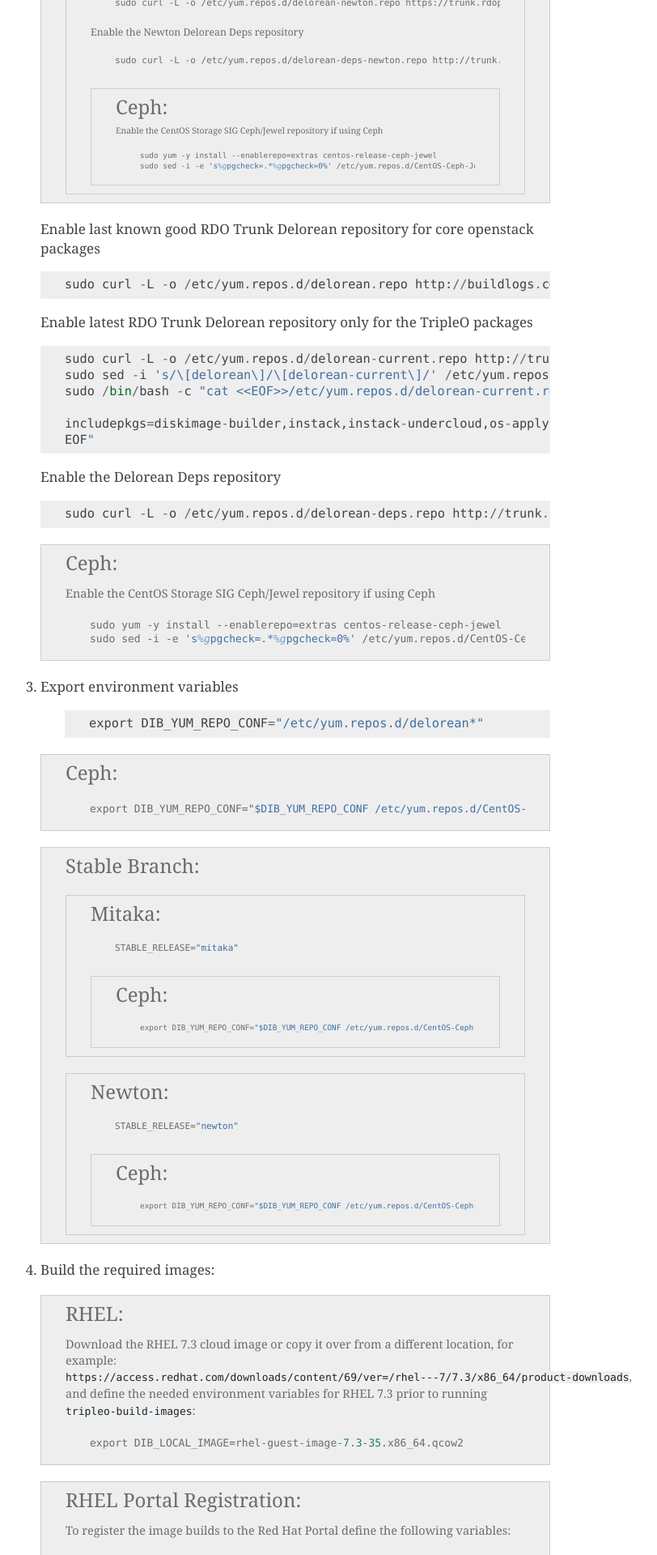
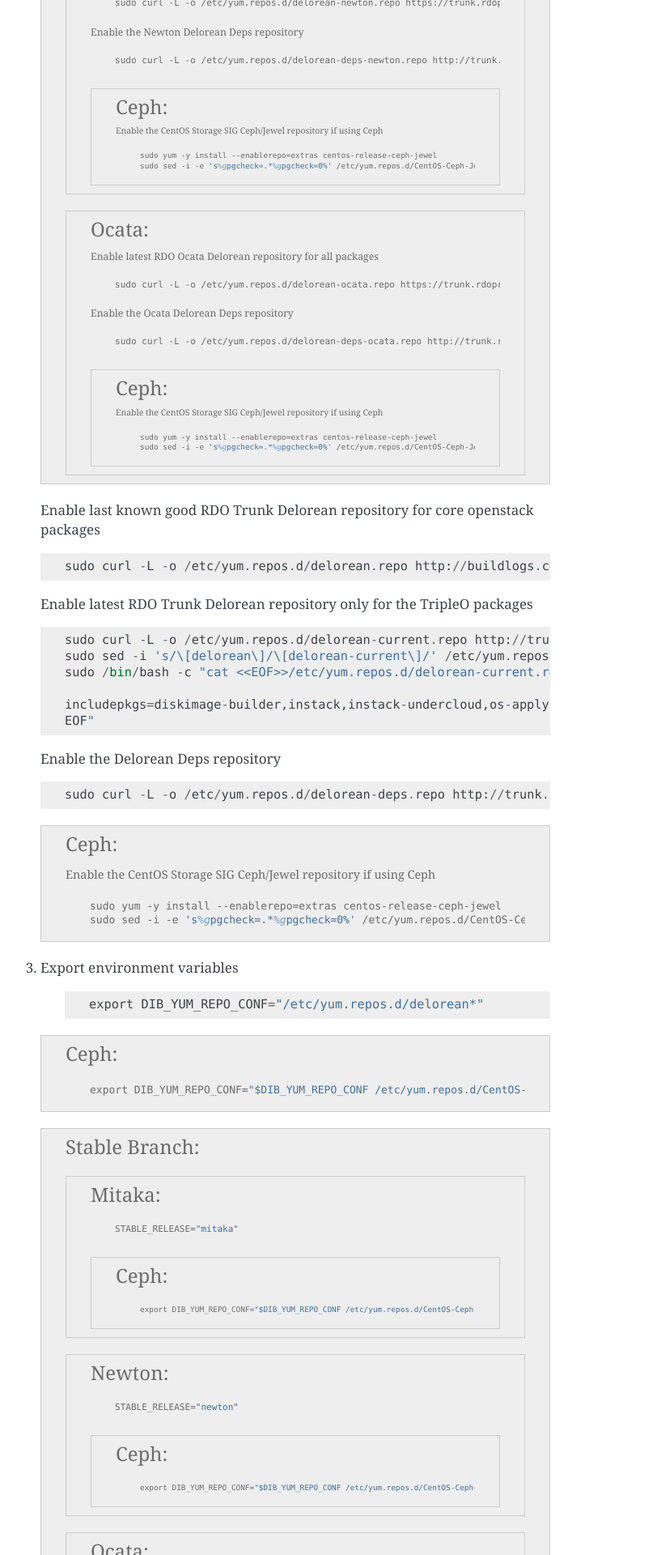
Before and after one commit to openstack-archive/tripleo-docs, a Sphinx documentation site: the page built from doc/source/basic_deployment/basic_deployment_cli.rst, in a window 1280 px wide. Shown: the part 2367-4287 px from the top of the page at 81% size, without its empty margins (400-1212 px from the left). Built offline with Sphinx 7.4.7, drawn with Linux system fonts in a browser that asks for light colours; some of the changed text lies outside the part shown.

Commit message:
Update installation instructions to include stable/ocata branch
This change updates the undercloud installation and overcloud
basic command line installation instructions to include repos
for the stable branch of Ocata.

It appears that all the required information for upgrading from
Newton to Ocata already appears in the post_deployment/upgrading
document, but this should probably be reviewed.

Change-Id: I7843c45ec860dcda43fe57433c04a8d0cc24b021

```diff
--- a/doc/source/_custom/custom.css
+++ b/doc/source/_custom/custom.css
@@ -64,6 +64,7 @@
 .stable {background: #eed;}
 .mitaka {background: #dee;}
 .newton {background: #ede;}
+.ocata {background: #edd;}
 .centos {background: #fef;}
 .baremetal {background: #eef;}
 .virtual {background: #efe;}
@@ -74,6 +75,7 @@
 .ltom {background: #dee;}
 .mton {background: #ded;}
 .ntoo {background: #edd;}
+.otoo.{background: #dde;}
 /* admonition selector */
 #admonition_selector {
   color: white;
--- a/doc/source/basic_deployment/basic_deployment_cli.rst
+++ b/doc/source/basic_deployment/basic_deployment_cli.rst
@@ -129,6 +129,20 @@
          ::
 
             STABLE_RELEASE="newton"
+
+         .. admonition:: Ceph
+            :class: ceph
+
+            ::
+
+               export DIB_YUM_REPO_CONF="$DIB_YUM_REPO_CONF /etc/yum.repos.d/CentOS-Ceph-Jewel.repo"
+
+      .. admonition:: Ocata
+         :class: ocata
+
+         ::
+
+            STABLE_RELEASE="ocata"
 
          .. admonition:: Ceph
             :class: ceph
--- a/doc/source/index.rst
+++ b/doc/source/index.rst
@@ -89,6 +89,11 @@
 
    Step that should only be run when installing from the Newton stable branch.
 
+.. admonition:: Ocata
+   :class: ocata
+
+   Step that should only be run when installing from the Ocata stable branch.
+
 .. admonition:: SSL
    :class: ssl
 
--- a/doc/source/repositories.txt
+++ b/doc/source/repositories.txt
@@ -54,6 +54,31 @@
                sudo yum -y install --enablerepo=extras centos-release-ceph-jewel
                sudo sed -i -e 's%gpgcheck=.*%gpgcheck=0%' /etc/yum.repos.d/CentOS-Ceph-Jewel.repo
 
+      .. admonition:: Ocata
+         :class: ocata ntoo
+
+         Enable latest RDO Ocata Delorean repository for all packages
+
+         ::
+
+            sudo curl -L -o /etc/yum.repos.d/delorean-ocata.repo https://trunk.rdoproject.org/centos7-oacata/current/delorean.repo
+
+         Enable the Ocata Delorean Deps repository
+
+         ::
+
+            sudo curl -L -o /etc/yum.repos.d/delorean-deps-ocata.repo http://trunk.rdoproject.org/centos7-ocata/delorean-deps.repo
+
+         .. admonition:: Ceph
+            :class: ceph
+
+            Enable the CentOS Storage SIG Ceph/Jewel repository if using Ceph
+
+            ::
+
+               sudo yum -y install --enablerepo=extras centos-release-ceph-jewel
+               sudo sed -i -e 's%gpgcheck=.*%gpgcheck=0%' /etc/yum.repos.d/CentOS-Ceph-Jewel.repo
+
 
    Enable last known good RDO Trunk Delorean repository for core openstack packages
 
```
